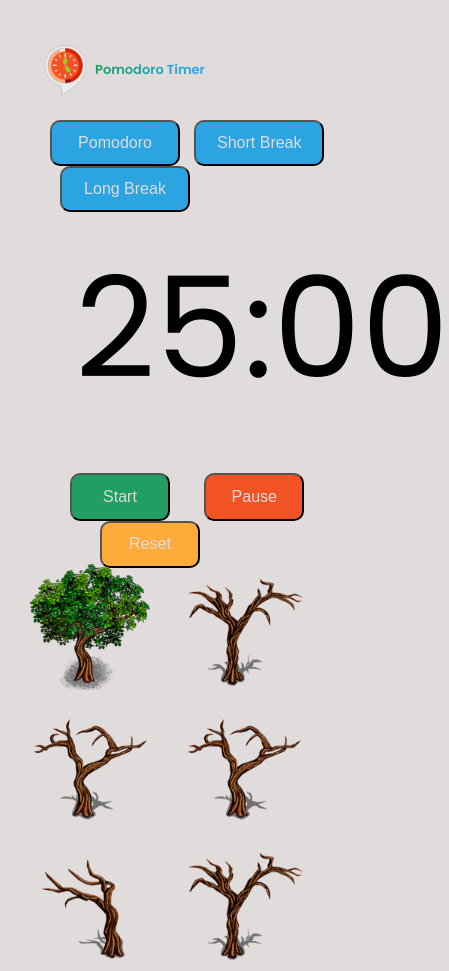
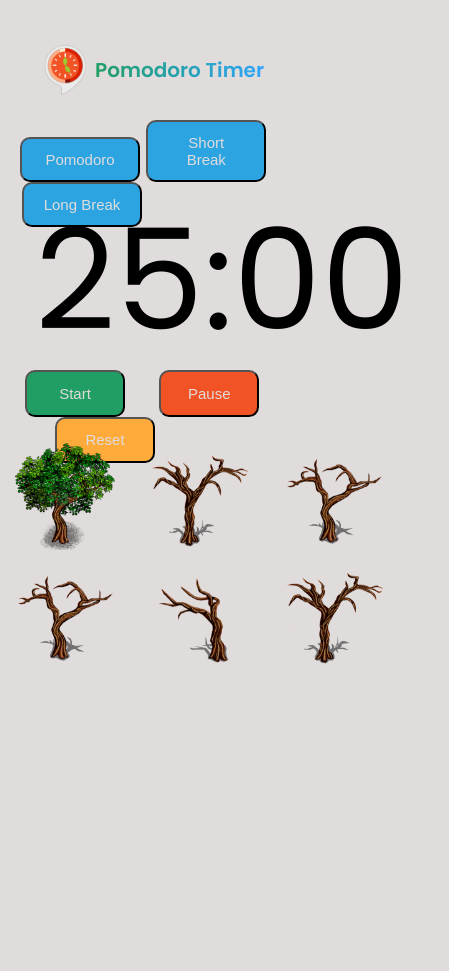
Before and after one commit to Kh4lil/Pomodoro-App, a plain HTML site: page index.html in a window 390 px wide. Shown: the whole page, 449 px wide, since content can reach past the window. After the commit the page ends 844 px from the top, so only its background shows below. Drawn offline with Linux system fonts and the light colour scheme.

Commit message:
Fixed mobile layout

```diff
--- a/index.html
+++ b/index.html
@@ -8,8 +8,6 @@
 
     <!--CSS FILES-->
     <link href="styles/styles.css" type="text/css" rel="stylesheet" />
-    <!-- JS FILES -->
-    <script src="scripts/main.js"></script>
     <audio id="alarm" src="sounds/digital_alarm.mp3" preload="auto"></audio>
     <!-- PAGE TITLE -->
     <title>Pomodoro Timer</title>
@@ -70,4 +68,8 @@
     <!-- END OF SECTION POMODORO SUCCESS STREAK -->
 </body>
 
+
+<!-- JS FILES -->
+<script src="scripts/main.js"></script>
+
 </html>
--- a/styles/styles.css
+++ b/styles/styles.css
@@ -585,3 +585,137 @@ list-style:none;
     /* END OF BOTTOM PAGE SUCCESS STREAK */
 }
 /* */
+
+
+@media(max-width: 450px){
+
+
+    .webLogo img {
+        width:50px;
+        height:50px;
+    }
+
+    .webName {
+        font-weight: 600;
+        font-size: 20px;
+        line-height: 52px;
+        /* Title is linear-gradient */
+        background: -webkit-linear-gradient(left, #209E64, #2EA5FA);
+        -webkit-background-clip: text;
+        -webkit-text-fill-color: transparent;
+        /* Spacing it from our Logo */
+        margin-left: 5px;
+
+    }
+        /* END OF LOGO + TITLE */
+
+
+    .main-nav a {
+        color:inherit;
+        text-decoration: none;
+        padding: 8px;
+        font-size: 13px;
+        font-weight:400;
+    }
+
+
+    .main-header {
+        /*Flex so that items are next to each others*/
+        display: flex;
+        /*Align center*/
+        align-items: center;
+        /*So that our elements are as far apart as possible*/
+        height: 140px;
+    }
+    /* END OF HEADER */
+
+    /*========================*/
+
+    /* BUTTONS TOP */
+
+    .top-section {
+        position: absolute;
+        width: auto;
+        height: auto;
+        left: 20px;
+        top: 120px;
+    }
+    .btn-top {
+        color: #E0DCDC;
+        font-size: 15px;
+        font-weight: 400;
+        background-color: #2CA4E2;
+        padding: 0.75rem 1.2rem;
+        border-radius: 10px;
+        text-decoration: none;
+        width:120px;
+        margin-left:2px;
+    }
+    #first-top-btn  {
+        margin-left: 0px;
+    }
+
+    /* END OF BUTTONS TOP */
+
+    /*========================*/
+
+    /* TIMER SECTION */
+
+    .timer-section {
+        position: absolute;
+        width: auto;
+        height: 200px;
+        left: 35px;
+        top: 180px;
+        line-height: 180px;
+        display:flex;
+        align-items: center;
+        text-align: center;
+    }
+
+    #timer_default {
+        font-size: 140px;
+        line-height: 180px;
+        font-weight: 80;
+    }
+
+    /* END TIMER SECTION */
+
+    /*========================*/
+
+    /* BUTTONS BOTTOM */
+
+    .bottom-section {
+        position: absolute;
+        width: auto;
+        height: auto;
+        left: 25px;;
+        top: 370px;
+    }
+    .btn-bottom {
+        align-items: center;
+        color: #E0DCDC;
+        font-size: 15px;
+        font-weight: 400;
+        background-color: #2CA4E2;
+        padding: 0.8rem 1.2rem;
+        border-radius: 10px;
+        text-decoration: none;
+        width:100px;
+        margin-left:30px;
+    }
+/* END BUTTONS BOTTOM */
+/* BOTTOM PAGE SUCCESS STREAK */
+    .successUnlock{
+        position: absolute;
+        top:440px;
+        left: -15px;
+    }
+    .successUnlock .tree {
+        width:100px;
+        height:110px;
+        margin-left:30px
+    }
+    /* END OF BOTTOM PAGE SUCCESS STREAK */
+}
+/* */
```
